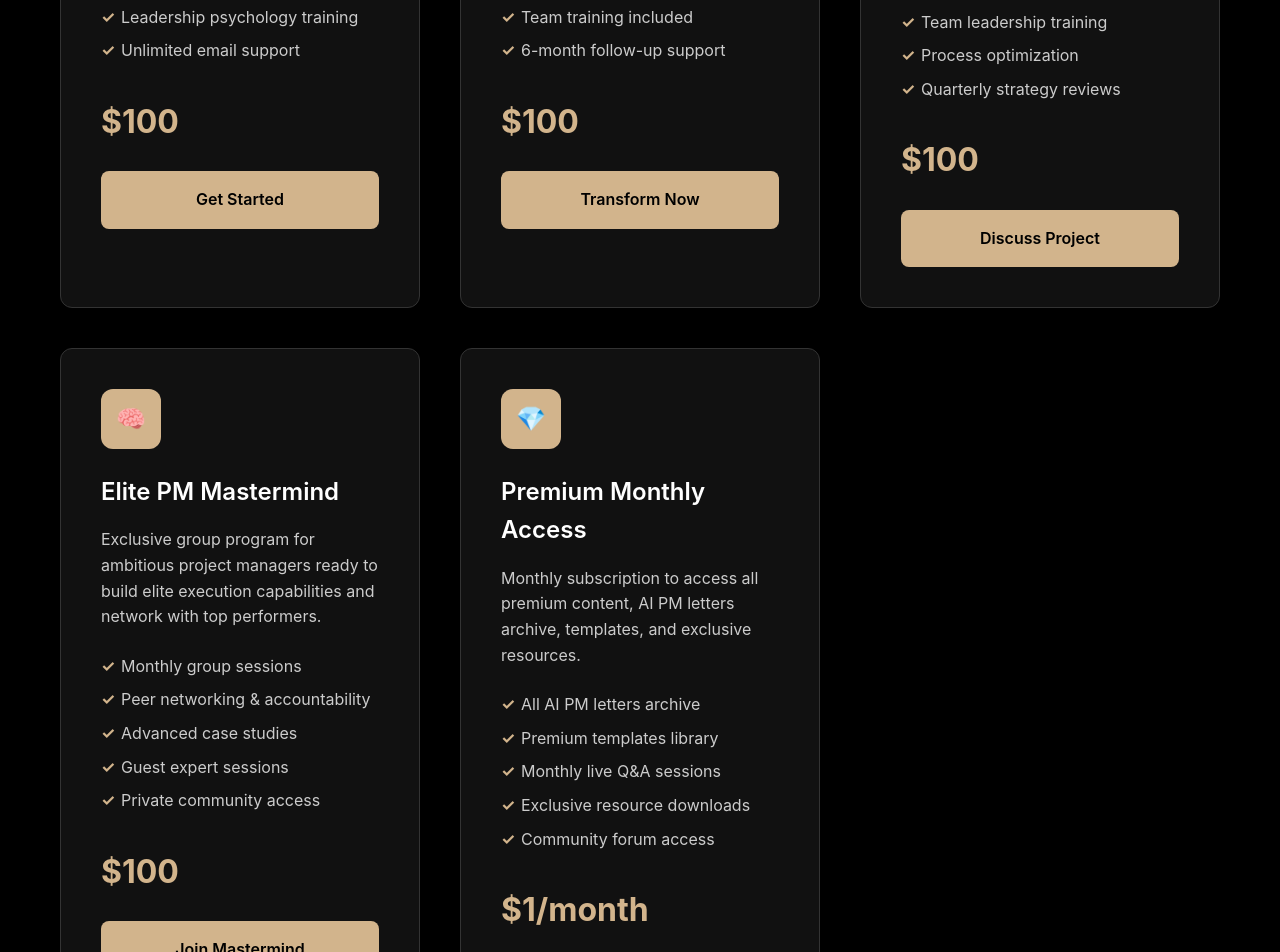
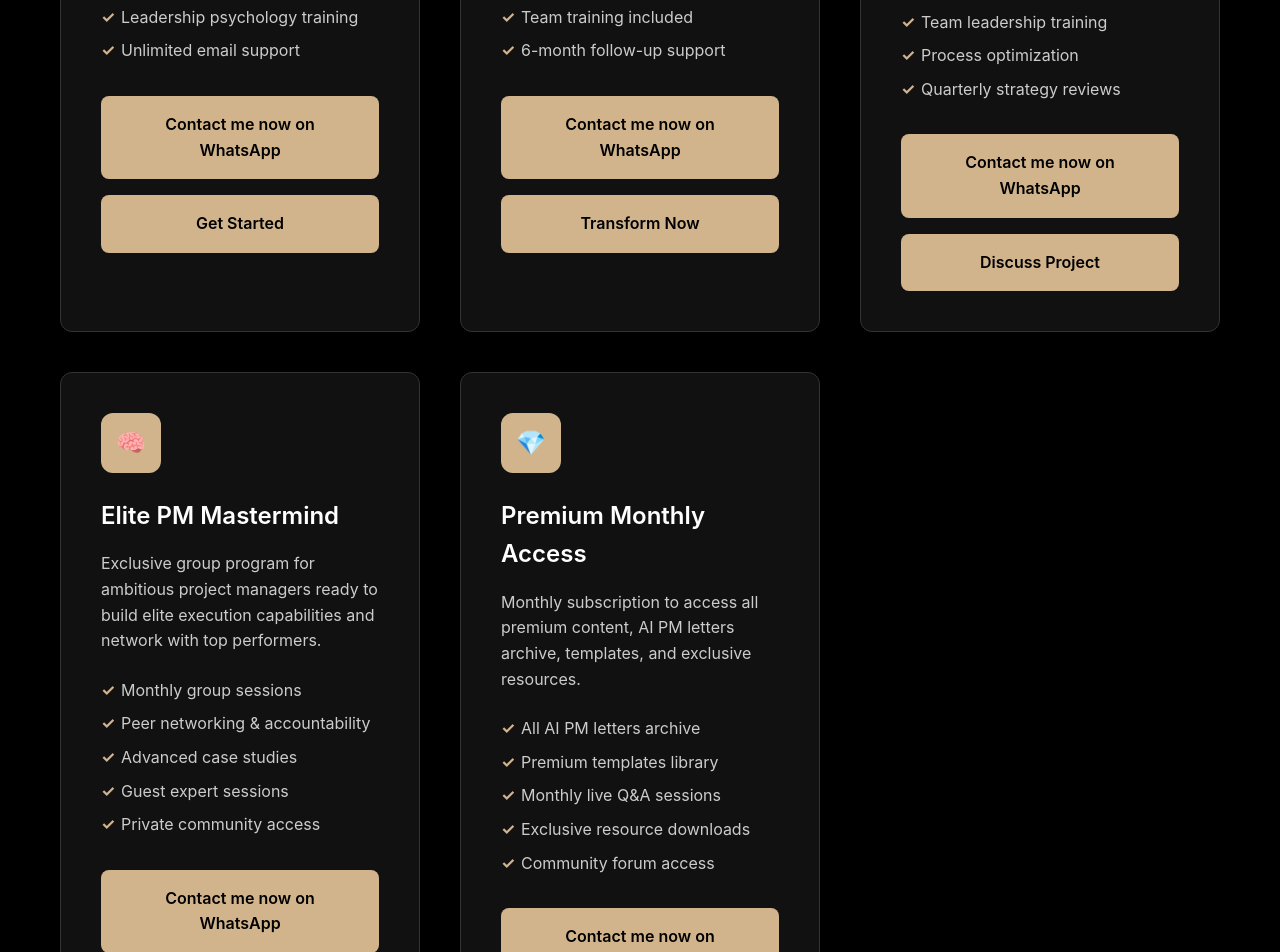
Before and after one commit to robinissac/elite-pm-blueprint-11, a React (Vite) app: page /services in a window 1280 px wide. Shown: the part 840-1792 px from the top of the page. Built offline with nearby package versions, Linux system fonts and the light colour scheme.

Commit message:
Remove pricing from services page, add WhatsApp contact (#12)

```diff
--- a/src/pages/Services.tsx
+++ b/src/pages/Services.tsx
@@ -1,5 +1,7 @@
 
 import { Link } from "react-router-dom";
+
+const CONTACT_WHATSAPP_LINK = "https://wa.me/971565879821?text=Hi%20Robin%2C%20I%20am%20interested%20in%20your%20services";
 
 const Services = () => {
   return (
@@ -161,13 +163,6 @@ const Services = () => {
           left: 0;
         }
 
-        .service-price {
-          font-size: 32px;
-          font-weight: 700;
-          color: #D2B48C;
-          margin-bottom: 24px;
-        }
-
         .service-button {
           background: #D2B48C;
           color: #000;
@@ -310,8 +305,10 @@ const Services = () => {
                 <li>Leadership psychology training</li>
                 <li>Unlimited email support</li>
               </ul>
-              <div className="service-price">$100</div>
-              <a href="#" className="service-button">Get Started</a>
+              <a href={CONTACT_WHATSAPP_LINK} target="_blank" rel="noopener noreferrer" className="service-button" style={{ marginBottom: "16px" }}>
+                Contact me now on WhatsApp
+              </a>
+              <a href={CONTACT_WHATSAPP_LINK} target="_blank" rel="noopener noreferrer" className="service-button">Get Started</a>
             </div>
 
             {/* Service 2 */}
@@ -326,8 +323,10 @@ const Services = () => {
                 <li>Team training included</li>
                 <li>6-month follow-up support</li>
               </ul>
-              <div className="service-price">$100</div>
-              <a href="#" className="service-button">Transform Now</a>
+              <a href={CONTACT_WHATSAPP_LINK} target="_blank" rel="noopener noreferrer" className="service-button" style={{ marginBottom: "16px" }}>
+                Contact me now on WhatsApp
+              </a>
+              <a href={CONTACT_WHATSAPP_LINK} target="_blank" rel="noopener noreferrer" className="service-button">Transform Now</a>
             </div>
 
             {/* Service 3 */}
@@ -342,8 +341,10 @@ const Services = () => {
                 <li>Process optimization</li>
                 <li>Quarterly strategy reviews</li>
               </ul>
-              <div className="service-price">$100</div>
-              <a href="#" className="service-button">Discuss Project</a>
+              <a href={CONTACT_WHATSAPP_LINK} target="_blank" rel="noopener noreferrer" className="service-button" style={{ marginBottom: "16px" }}>
+                Contact me now on WhatsApp
+              </a>
+              <a href={CONTACT_WHATSAPP_LINK} target="_blank" rel="noopener noreferrer" className="service-button">Discuss Project</a>
             </div>
 
             {/* Service 4 */}
@@ -358,8 +359,10 @@ const Services = () => {
                 <li>Guest expert sessions</li>
                 <li>Private community access</li>
               </ul>
-              <div className="service-price">$100</div>
-              <a href="#" className="service-button">Join Mastermind</a>
+              <a href={CONTACT_WHATSAPP_LINK} target="_blank" rel="noopener noreferrer" className="service-button" style={{ marginBottom: "16px" }}>
+                Contact me now on WhatsApp
+              </a>
+              <a href={CONTACT_WHATSAPP_LINK} target="_blank" rel="noopener noreferrer" className="service-button">Join Mastermind</a>
             </div>
 
             {/* New Service 5 - Monthly Subscription */}
@@ -374,8 +377,10 @@ const Services = () => {
                 <li>Exclusive resource downloads</li>
                 <li>Community forum access</li>
               </ul>
-              <div className="service-price">$1/month</div>
-              <a href="#" className="service-button">Subscribe Now</a>
+              <a href={CONTACT_WHATSAPP_LINK} target="_blank" rel="noopener noreferrer" className="service-button" style={{ marginBottom: "16px" }}>
+                Contact me now on WhatsApp
+              </a>
+              <a href={CONTACT_WHATSAPP_LINK} target="_blank" rel="noopener noreferrer" className="service-button">Subscribe Now</a>
             </div>
           </div>
 
```
